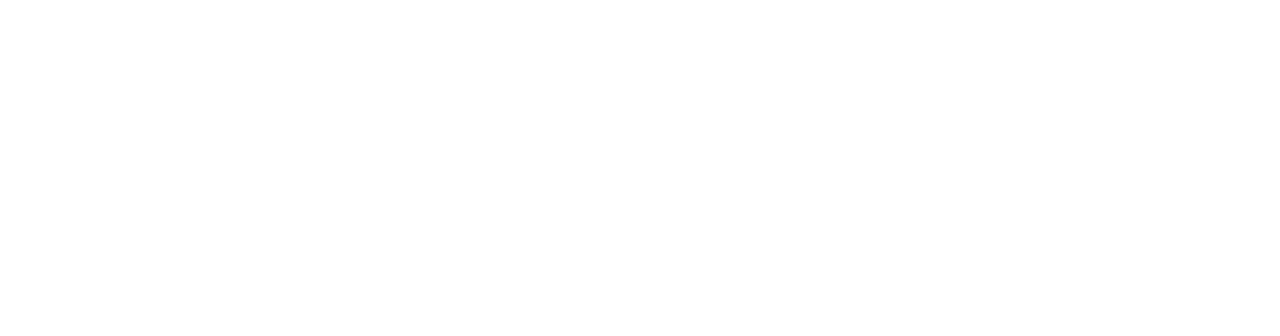
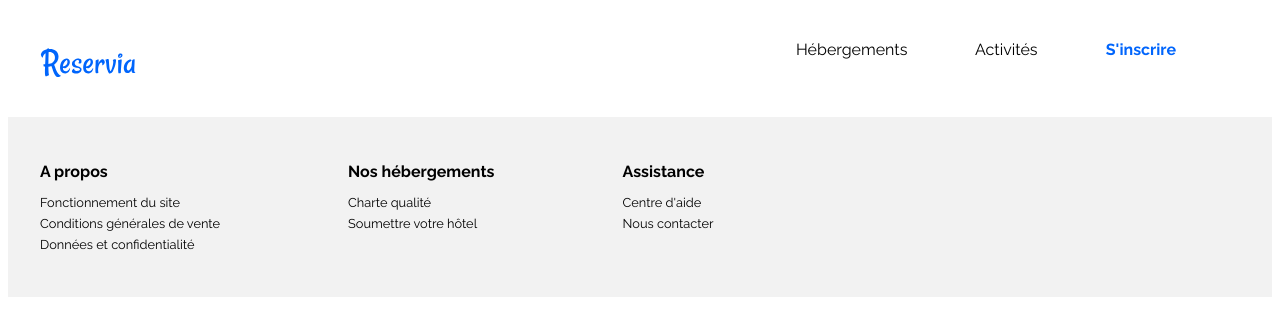
Before and after one commit to LydericHancelin/LydericHancelin_2_24092020, a plain HTML site: page index.html in a window 1280 px wide. Drawn offline with Linux system fonts and the light colour scheme.

Commit message:
add header and footer + style

```diff
--- a/assets/css/main.css
+++ b/assets/css/main.css
@@ -0,0 +1,40 @@
+*{
+    font-family: Raleway;
+    text-decoration: none;
+    color: black;
+}
+h2{
+    font-size: 1em;
+}
+header{
+    display: flex;
+    justify-content: space-between;
+    padding: 2em;
+}
+nav a{
+    margin-right: 4em;
+}
+nav a:hover {
+    color : #0065FC;
+}
+nav .subLink{
+    font-weight: 700;
+    color : #0065FC;
+}
+footer{
+    background-color: #F2F2F2;
+    display: flex;
+    padding: 2em;
+}
+footer div{
+    margin-right: 8em;
+}
+footer ul{
+    list-style:none;
+    font-size: 0.8em;
+    margin-left: 0;
+    padding-left: 0;
+}
+footer li{
+    margin-bottom: 0.5em;
+}
--- a/index.html
+++ b/index.html
@@ -1,18 +1,50 @@
 <!DOCTYPE html>
 <html lang="fr">
+
 <head>
     <meta charset="UTF-8" />
     <meta http-equiv="X-UA-Compatible" content="IE=edge" />
     <meta name="viewport" content="width=device-width, initial-scale=1.0" />
+    <link rel="preconnect" href="https://fonts.googleapis.com">
+    <link rel="preconnect" href="https://fonts.gstatic.com" crossorigin>
+    <link href="https://fonts.googleapis.com/css2?family=Raleway:wght@100;200;400;700&display=swap" rel="stylesheet">
     <title>Projet 2</title>
     <link rel="stylesheet" href="./assets/css/main.css" />
 </head>
+
 <body>
     <header>
-
+        <img src="./assets/img/Reservia.svg" />
+        <nav>
+            <a href="#hebergement">Hébergements</a>
+            <a href="#activity">Activités</a>
+            <a class="subLink" href="#subscribe">S'inscrire</a>
+        </nav>
     </header>
     <footer>
-
+        <div>
+            <h2>A propos</h2>
+            <ul>
+                <li>Fonctionnement du site</li>
+                <li>Conditions générales de vente</li>
+                <li>Données et confidentialité</li>
+            </ul>
+        </div>
+        <div>
+            <h2>Nos hébergements</h2>
+            <ul>
+                <li>Charte qualité</li>
+                <li>Soumettre votre hôtel</li>
+            </ul>
+        </div>
+        <div>
+            <h2>Assistance</h2>
+            <ul>
+                <li>Centre d'aide</li>
+                <li>Nous contacter</li>
+            </ul>
+        </div>
     </footer>
 </body>
+
 </html>
```
Also changed, not shown: assets/img/Reservia.svg (added). Lines whose indentation alone changed are shown as unchanged.
